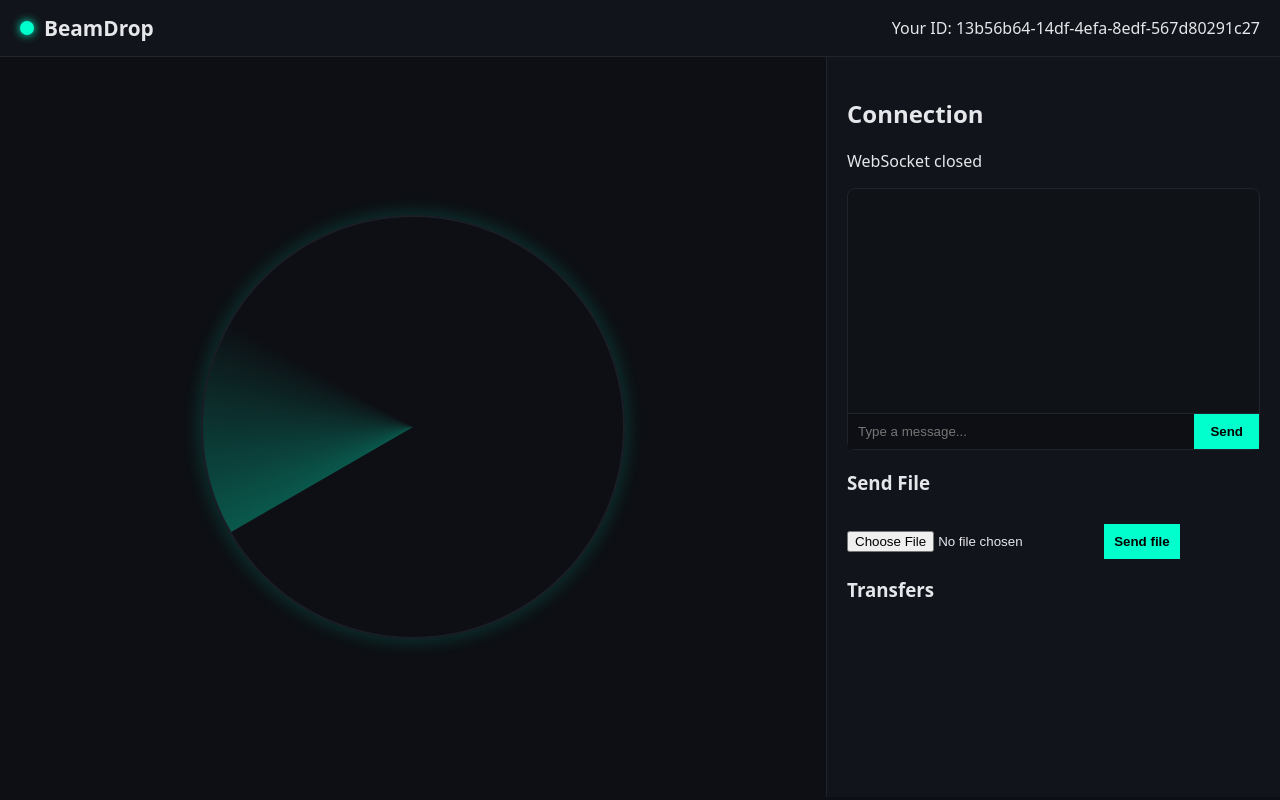
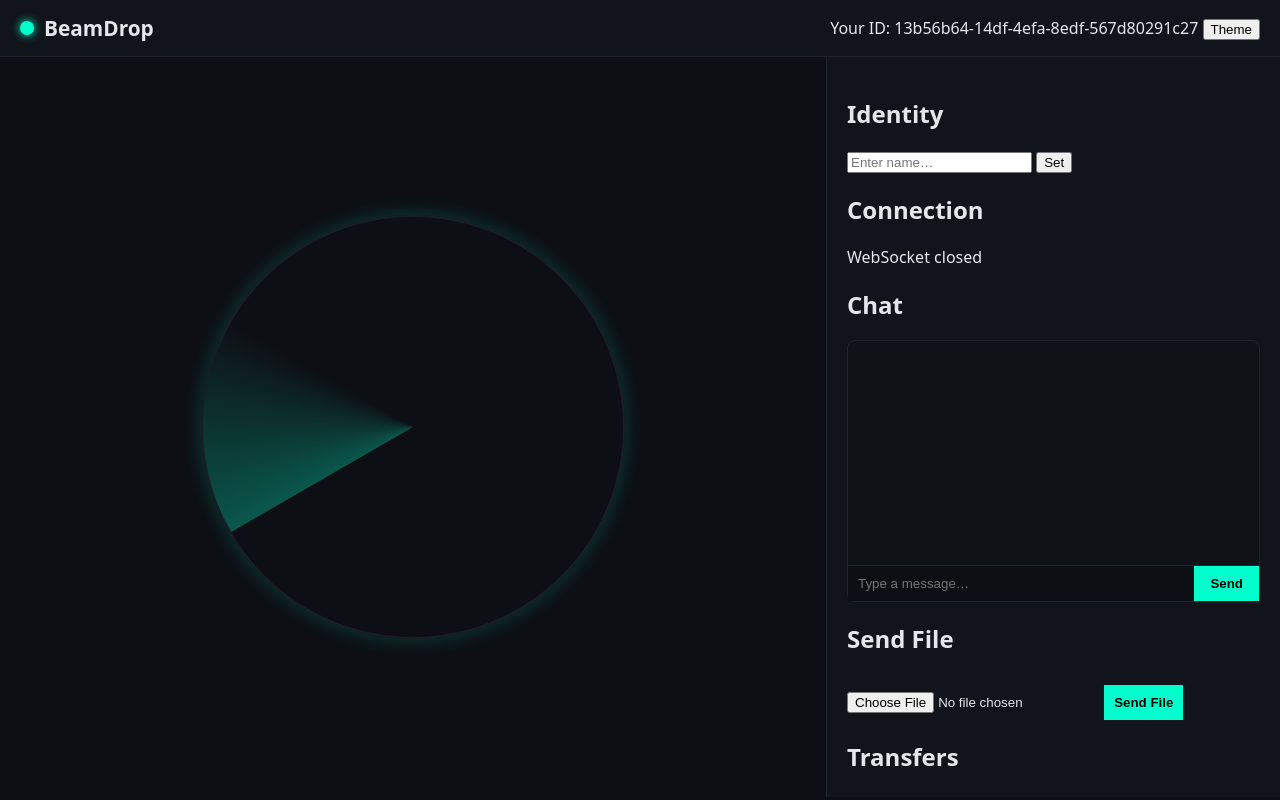
Before and after one commit to Rohansweb-codexamples/beamdrops, a plain HTML site: page public/index.html in a window 1280 px wide. Drawn offline with Linux system fonts and the light colour scheme.

Commit message:
Refactor index.html with new features
Updated the HTML structure to include a theme toggle button and a username input field.

```diff
--- a/public/index.html
+++ b/public/index.html
@@ -3,8 +3,10 @@
 <head>
   <meta charset="UTF-8" />
   <title>BeamDrop</title>
+  <link id="favicon" rel="icon" type="image/png" href="">
   <link rel="stylesheet" href="style.css" />
 </head>
+
 <body>
 
   <header class="topbar">
@@ -12,39 +14,56 @@
       <div class="radar-dot"></div>
       <span>BeamDrop</span>
     </div>
-    <span id="selfId"></span>
+
+    <div class="top-right">
+      <span id="selfId"></span>
+      <button id="themeToggle">Theme</button>
+    </div>
   </header>
 
   <main class="main-area">
 
-    <!-- Radar + Devices -->
+    <!-- Radar + Sparks -->
     <section class="radar-area">
+      <div class="tower"></div>
+      <div class="spark-container"></div>
+
       <div class="radar">
         <div class="radar-sweep"></div>
       </div>
+
       <ul id="peerList" class="device-list"></ul>
     </section>
 
-    <!-- Chat + File -->
+    <!-- Side Panel -->
     <section class="side-panel">
+
+      <h2>Identity</h2>
+      <div class="username-box">
+        <input id="usernameInput" placeholder="Enter name…" />
+        <button id="setNameBtn">Set</button>
+      </div>
+
       <h2>Connection</h2>
       <p id="connStatus">Not connected</p>
 
+      <h2>Chat</h2>
       <div class="chat-box">
         <div id="chatMessages" class="chat-messages"></div>
 
         <div class="chat-input">
-          <input id="chatText" type="text" placeholder="Type a message..." />
+          <input id="chatText" type="text" placeholder="Type a message…" />
           <button id="sendMsgBtn">Send</button>
         </div>
       </div>
 
-      <h3>Send File</h3>
+      <h2>Send File</h2>
       <input type="file" id="fileInput" />
-      <button id="sendFileBtn" disabled>Send file</button>
+      <button id="sendFileBtn" disabled>Send File</button>
 
-      <h3>Transfers</h3>
+      <h2>Transfers</h2>
       <div id="transfers"></div>
+
     </section>
 
   </main>
```
